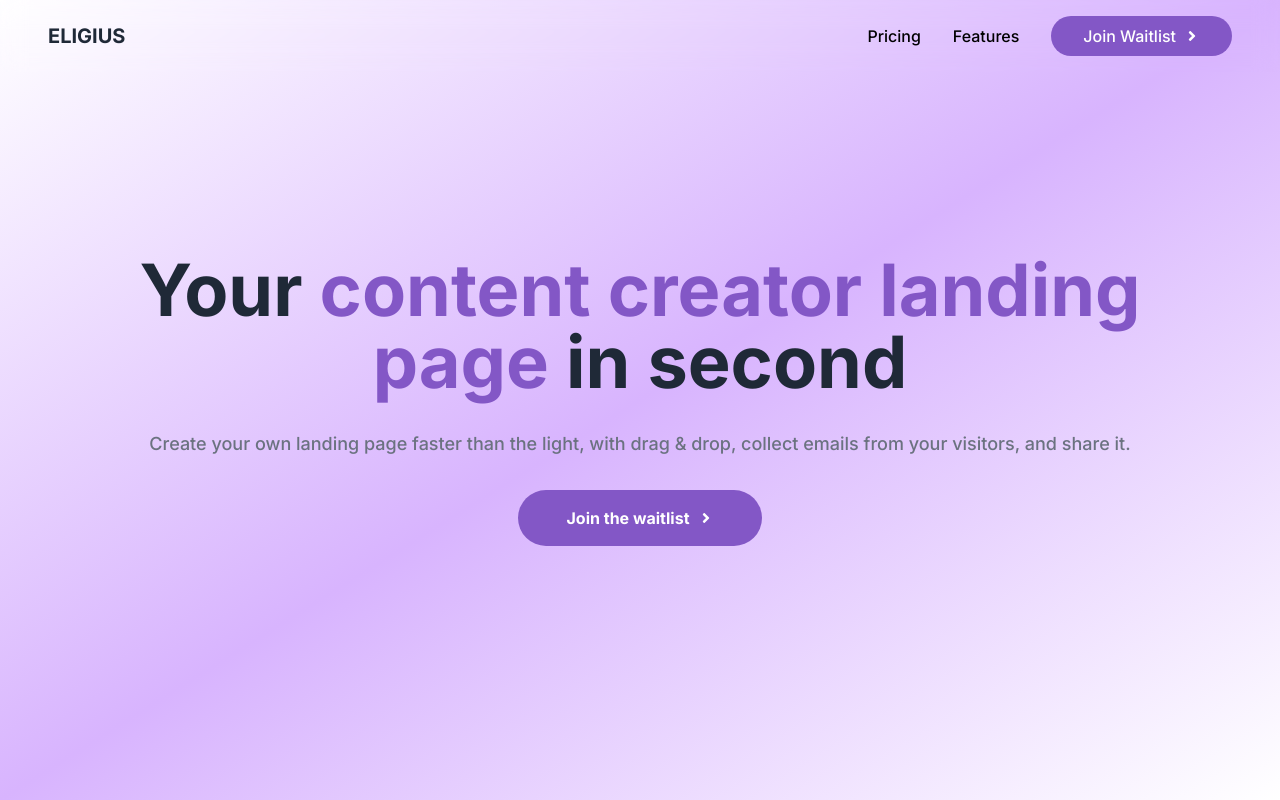
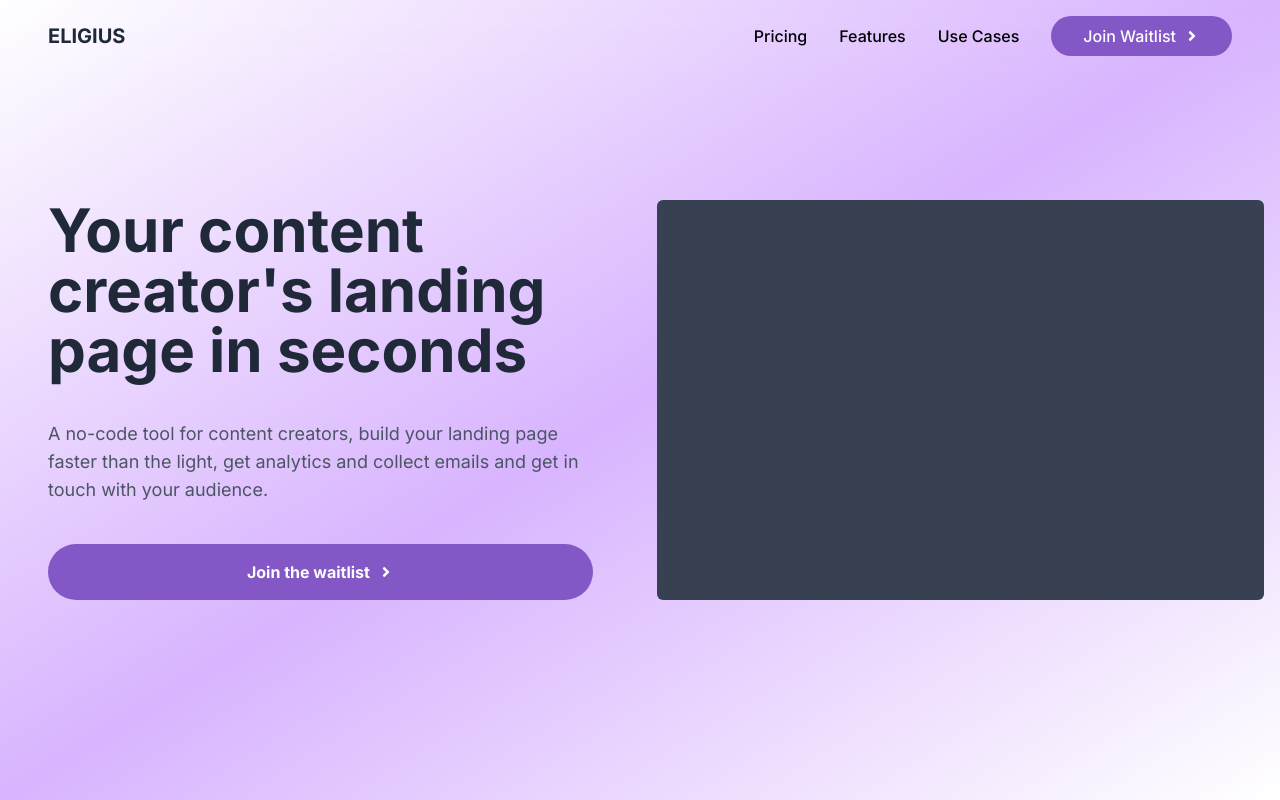
Before and after one commit to MehdiKhoudali/blog, a Next.js app in the folder eligius/: page / in a window 1280 px wide. Shown: the top 800 px of the page. Built offline with nearby package versions, Linux system fonts and the light colour scheme.

Commit message:
moving right along

```diff
--- a/eligius/app/layout.tsx
+++ b/eligius/app/layout.tsx
@@ -7,7 +7,7 @@ const inter = Inter({ subsets: ['latin'] })
 
 export const metadata = {
   title: 'Eligius',
-  description: 'Track the performances of your software team with Eligius.',
+  description: 'Create your content creator landing page in seconds with eligius',
 }
 
 export default function RootLayout({
--- a/eligius/app/page.tsx
+++ b/eligius/app/page.tsx
@@ -4,6 +4,7 @@ import Features from "./sections/Features";
 import Pricing from "./sections/Pricing";
 import Cta from "./sections/Cta";
 import Footer from "./sections/Footer";
+import UseCases from "./sections/UseCases";
 
 import Head from "next/head"
 
@@ -15,6 +16,7 @@ export default function Home() {
         <Hero />
         <Features />
         <Pricing />
+        <UseCases />
         <Cta />
         <Footer />
       </main>
--- a/eligius/app/sections/Footer.tsx
+++ b/eligius/app/sections/Footer.tsx
@@ -1,17 +1,16 @@
 import Link from 'next/link';
 
 import JoinWaitlist from '../components/JoinWaitlist'
-import Logo from '../components/Logo';
 
 export default function Footer() {
   return (
     <footer className='flex flex-col justify-center w-full gap-4 px-4 py-4 pt-24 pb-8 text-center bg-white md:px-16 lg:py-16 md:justify-between xl:flex-row'>
       <div className='flex flex-col gap-8 text-left top-2'>
-        <Logo />
+        <h2 className='text-2xl text-black'>ELIGIUS</h2>
         <p className='text-gray-500'>
-          Create comments on any website and boost
+          Your content creator's landing page
           <br />
-          productivity and communication.
+          in seconds
         </p>
       </div>
       <div className='flex flex-col gap-8 text-left top-2'>
@@ -22,19 +21,19 @@ export default function Footer() {
           href='#'
           className='text-gray-500 hover:text-transparent hover:bg-clip-text hover:bg-gradient-to-r hover:from-[#5E63DE] hover:to-[#A22CFF]'
         >
-          Comments feature
+          Drag & Drop interface
         </Link>
         <Link
           href='#'
           className='text-gray-500 hover:text-transparent hover:bg-clip-text hover:bg-gradient-to-r hover:from-[#5E63DE] hover:to-[#A22CFF]'
         >
-          Team board feature
+          Data forms
         </Link>
         <Link
           href='#'
           className='text-gray-500 hover:text-transparent hover:bg-clip-text hover:bg-gradient-to-r hover:from-[#5E63DE] hover:to-[#A22CFF]'
         >
-          Discussions & messages
+          Content management system
         </Link>
       </div>
       <div className='flex flex-col gap-8 text-left top-2'>
@@ -54,7 +53,7 @@ export default function Footer() {
           Privacy policy
         </Link>
         <Link
-          href='mailto: tagucontact@gmail.com?subject=Contact Us'
+          href='mailto: mehdikhoudalpro@gmail.com?subject=Contact Us'
           className='text-gray-500 hover:text-transparent hover:bg-clip-text hover:bg-gradient-to-r hover:from-[#5E63DE] hover:to-[#A22CFF]'
         >
           Contact
@@ -63,8 +62,8 @@ export default function Footer() {
       <div className='flex flex-col gap-8 text-left'>
         <h3 className='text-2xl text-black'>Ready to scale?</h3>
         <p className='text-gray-500'>
-          Join TagU, create comments on any website <br /> and tag your team to
-          boost productivity and <br /> communication.
+          Join ELIGIUS, Build & scale your <br /> content creator's
+          landing page <br />
         </p>
         <JoinWaitlist />
       </div>
--- a/eligius/app/sections/Hero.tsx
+++ b/eligius/app/sections/Hero.tsx
@@ -6,11 +6,14 @@ import { FaAngleRight, FaGithub } from "react-icons/fa";
 
 export default function Hero() {
     return (
-        <section className="h-[100vh] text-center px-4 bg-gradient-to-br from-transparent via-purple-300 to-transparent py-24 flex flex-col justify-center gap-5 md:gap-8">
-            <h1 id="hero_h1" className="font-bold text-4xl text-center md:text-7xl text-gray-800">Your <span className="text-[#8357C6]">content creator landing <br /> page</span> in second</h1>
-            <p className="text-gray-500 font-medium text-lg text-center">Create your own landing page faster than the light, with drag & drop, collect emails from your visitors, and share it.</p>
-            <div className="flex flex-col gap-2 md:gap-4 md:flex-row justify-center">
-                <JoinWaitlist />
+        <section className="md:min-h-[100vh] text-center px-4 bg-gradient-to-br from-transparent via-purple-300 to-transparent py-24 flex flex-col md:flex-row items-center justify-center gap-5 md:gap-8">
+            <div className="h-full my-8 flex flex-col md:flex-row justify-center md:justify-between items-center w-full gap-8">
+                <div className="h-full md:w-[50%] flex text-center md:text-left flex-col gap-10 md:px-8">
+                    <h1 className="sm:leading-[1.5rem] text-gray-800 font-bold text-[3rem] md:text-6xl">Your content creator's landing page in seconds</h1>
+                    <p className="text-gray-600 font-regular text-lg">A no-code tool for content creators, build your landing page faster than the light, get analytics and collect emails and get in touch with your audience.</p>
+                    <JoinWaitlist />
+                </div>
+                <div className="w-full md:w-[50%] h-[400px] rounded-md bg-gray-700"></div>
             </div>
         </section>
     )
--- a/eligius/app/sections/NavBar.tsx
+++ b/eligius/app/sections/NavBar.tsx
@@ -17,7 +17,8 @@ export default function NavBar() {
                 <ul className='gap-4 md:gap-8 items-center hidden md:flex'>
                     <li><a href="#pricing" className="font-medium">Pricing</a></li>
                     <li><a href="#features" className="font-medium">Features</a></li>
-                    <li className="bg-[#8357C6] hover:scale-[1.1] font-medium text-white py-2 px-4 md:px-8 rounded-full hover:bg-[#6945A0] flex items-center justify-center gap-2 hover:text-white">
+                    <li><a href="#features" className="font-medium">Use Cases</a></li>
+                    <li className="duration-100 bg-[#8357C6] hover:scale-[0.9] font-medium text-white py-2 px-4 md:px-8 rounded-full hover:bg-[#6945A0] flex items-center justify-center gap-2 hover:text-white">
                         <a href="#">Join Waitlist</a><FaAngleRight />
                     </li>
                 </ul>
@@ -31,6 +32,7 @@ export default function NavBar() {
                 <ul className='gap-4 md:gap-8 items-center flex flex-col w-full'>
                     <li><a href="#pricing" className="w-full py-4 font-medium">Pricing</a></li>
                     <li><a href="#features" className="w-full py-4 font-medium">Features</a></li>
+                    <li><a href="#features" className="font-medium">Use Cases</a></li>
                     <li className="bg-[#8357C6] w-full font-medium text-white py-4 px-4 md:px-8 rounded-full hover:bg-[#6945A0] flex items-center justify-center hover:text-white"><a href="#">Join Waitlist</a><FaAngleRight /></li>
                 </ul>
             </div>
--- /dev/null
+++ b/eligius/app/sections/UseCases.tsx
@@ -0,0 +1,44 @@
+"use client"
+import { useState } from "react";
+import Image from 'next/image';
+
+const TOOGLE_OPTIONS = {
+    PROVIDE_INSTRUCTIONS: 'Provide instructions',
+    REPORT_BUGS: 'Report bugs',
+    SHARE_IDEAS: 'Share ideas',
+    DISCUSS_DESIGN: 'Discuss design',
+}
+
+export default function UseCases() {
+    const [toggleOption, setToggleOption] = useState(TOOGLE_OPTIONS.PROVIDE_INSTRUCTIONS);
+
+    return (
+        <div id="usecases" className="px-4 md:px-16 min-h-[100vh] text-center">
+            <h1 className="font-bold text-4xl md:text-[50px] pb-4">Get running with ELIGIUS</h1>
+            <p className="font-semibold text-[20px] dark:text-[#7A7A7A]">Here are the different usecases</p>
+            <div className="md:flex md:justify-center w-full items-center pt-4 md:mt-8">
+                <div className="md:mx-8 flex-row md:w-[30%] justify-center md:flex-col flex text-center md:text-left">
+                    <button className="text-center md:text-left my-4 mx-2 md:mx-0" onClick={() => setToggleOption(TOOGLE_OPTIONS.PROVIDE_INSTRUCTIONS)}>
+                        <h4 className={toggleOption === TOOGLE_OPTIONS.PROVIDE_INSTRUCTIONS ? "md:text-[30px] rounded-md font-semibold text-gray-600 text-transparent bg-clip-text bg-gradient-to-r from-[#AC6AFF] to-[#2859FF]" : "md:text-[30px] font-semibold text-black"}>Provide instructions</h4>
+                    </button>
+                    <button className="text-center md:text-left my-4 mx-2 md:mx-0" onClick={() => setToggleOption(TOOGLE_OPTIONS.REPORT_BUGS)}>
+                        <h4 className={toggleOption === TOOGLE_OPTIONS.REPORT_BUGS ? "md:text-[30px] rounded-md font-semibold text-gray-600 text-transparent bg-clip-text bg-gradient-to-r from-[#AC6AFF] to-[#2859FF]" : "md:text-[30px] font-semibold text-black"}>Report bugs</h4>
+                    </button>
+                    <button className="text-center md:text-left my-4 mx-2 md:mx-0" onClick={() => setToggleOption(TOOGLE_OPTIONS.SHARE_IDEAS)}>
+                        <h4 className={toggleOption === TOOGLE_OPTIONS.SHARE_IDEAS ? "md:text-[30px] rounded-md font-semibold text-gray-600 text-transparent bg-clip-text bg-gradient-to-r from-[#AC6AFF] to-[#2859FF]" : "md:text-[30px] font-semibold text-black"}>Share ideas</h4>
+                    </button>
+                    <button className="text-center md:text-left my-4 mx-2 md:mx-0" onClick={() => setToggleOption(TOOGLE_OPTIONS.DISCUSS_DESIGN)}>
+                        <h4 className={toggleOption === TOOGLE_OPTIONS.DISCUSS_DESIGN ? "md:text-[30px] rounded-md font-semibold text-gray-600 text-transparent bg-clip-text bg-gradient-to-r from-[#AC6AFF] to-[#2859FF]" : "md:text-[30px] font-semibold text-black"}>Discuss design</h4>
+                    </button>
+                </div>
+
+                <div className="md:mx-8 md:w-[70%] my-4 md:my-0 rounded-md">
+                    {toggleOption === TOOGLE_OPTIONS.PROVIDE_INSTRUCTIONS && <div className="h-[400px] w-full md:w-[700px] bg-red-800 rounded-md"></div>}
+                    {toggleOption === TOOGLE_OPTIONS.REPORT_BUGS && <div className="h-[400px] w-full md:w-[700px] bg-green-800 rounded-md"></div>}
+                    {toggleOption === TOOGLE_OPTIONS.SHARE_IDEAS && <div className="h-[400px] w-full md:w-[700px] bg-blue-800 rounded-md"></div>}
+                    {toggleOption === TOOGLE_OPTIONS.DISCUSS_DESIGN && <div className="h-[400px] w-full md:w-[700px] bg-gray-800 rounded-md"></div>}
+                </div>
+            </div>
+        </div>
+    );
+}
```
